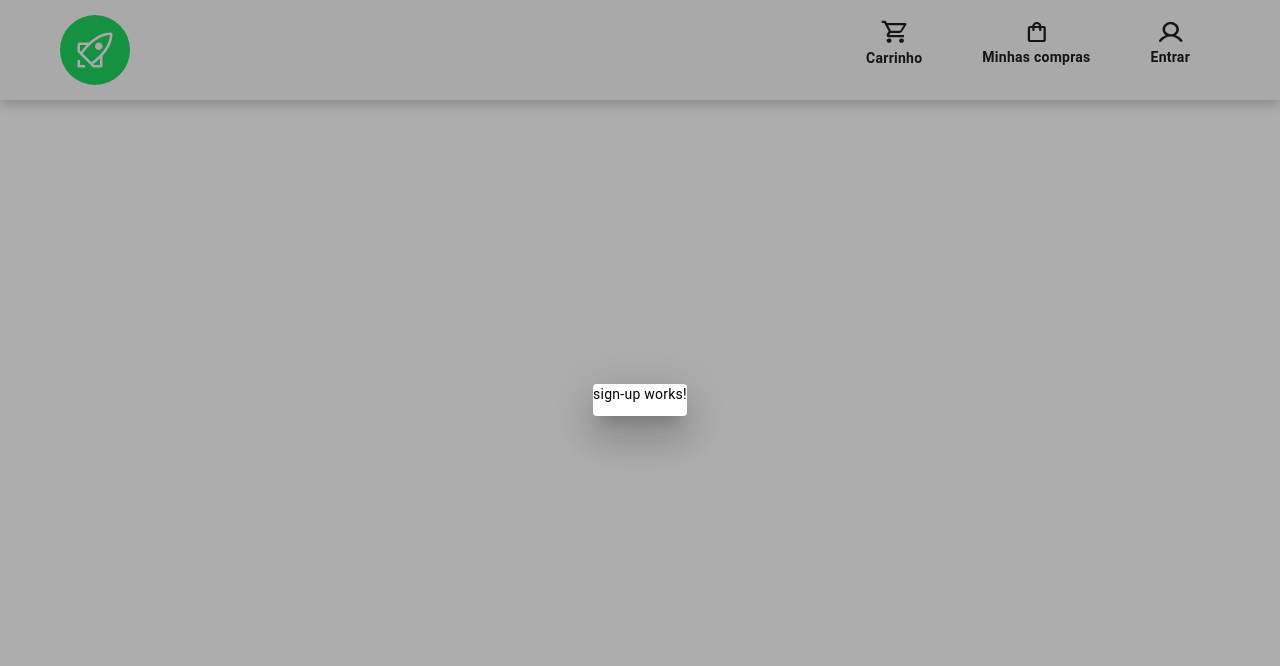
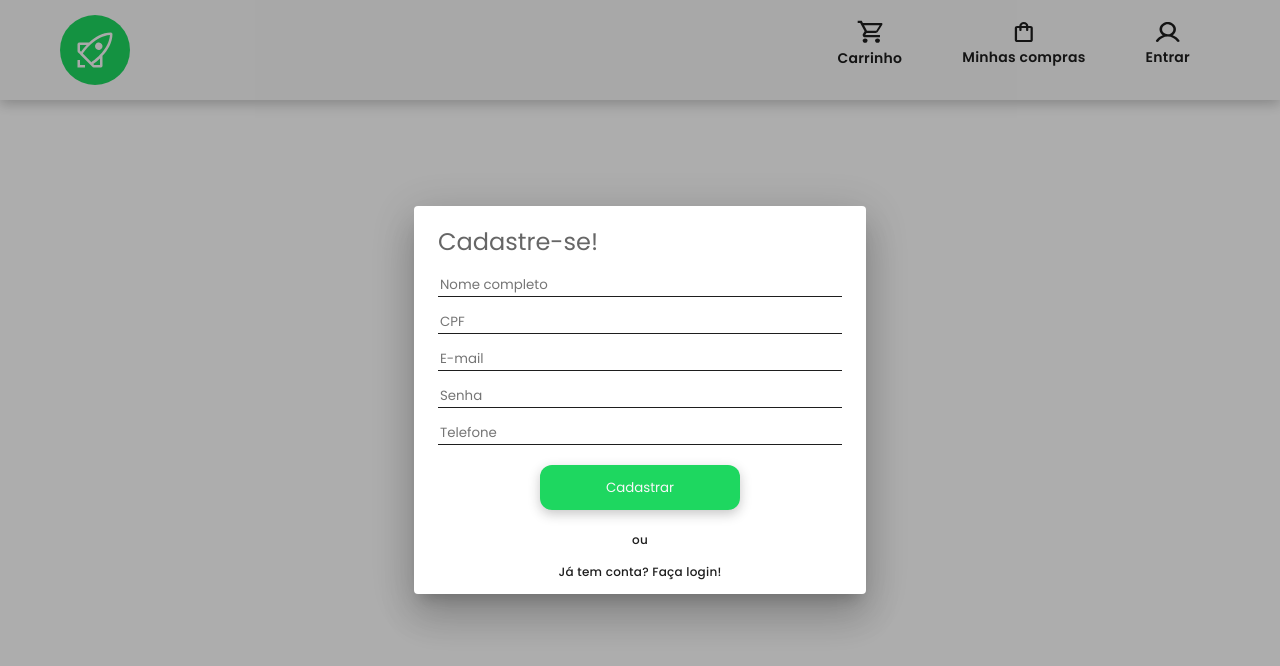
Before and after one commit to MatheusAlves17/les-sirius, an Angular app: page / in a window 1280 px wide. Both pictures are taken after a click on the element "Entrar". Shown: the top 666 px of the page. Built offline with nearby package versions, Linux system fonts and the light colour scheme.

Commit message:
feat: sign-up component

```diff
--- a/src/app/components/navbar/navbar.component.ts
+++ b/src/app/components/navbar/navbar.component.ts
@@ -1,6 +1,7 @@
 import { Component } from '@angular/core';
-import {MatDialog, MatDialogRef} from '@angular/material/dialog';
+import { MatDialog } from '@angular/material/dialog';
 import { SignUpComponent } from '../sign-up/sign-up.component';
+import { FormGroup, FormBuilder, Validators } from '@angular/forms';
 
 
 @Component({
@@ -9,19 +10,20 @@ import { SignUpComponent } from '../sign-up/sign-up.component';
   styleUrls: ['./navbar.component.css']
 })
 export class NavbarComponent {
+  signUpForm: FormGroup | undefined;
 
   constructor(
-    public dialog: MatDialog
+    public dialog: MatDialog,
+    private fb: FormBuilder
   ) {}
 
   ngOnInit():void{
-
-
   }
 
   openSingUp() {
-    const dialogRef = this.dialog.open(SignUpComponent);
-
+    const dialogRef = this.dialog.open(SignUpComponent, {
+      minWidth: '400px'
+    });
     dialogRef.afterClosed().subscribe(result => {
       console.log(`Dialog result: ${result}`);
     });
--- a/src/app/components/sign-up/sign-up.component.css
+++ b/src/app/components/sign-up/sign-up.component.css
@@ -0,0 +1,55 @@
+h1{
+  font-family: 'Poppins', sans-serif;
+}
+form{
+  min-width: 150px;
+  max-width: 500px;
+  width: 100%;
+}
+.input{
+  width: 100%;
+  min-width: 250px;
+  max-width: 500px;
+
+  display: flex;
+  align-self: center;
+  align-items: center;
+  justify-content: center;
+
+  margin-top: 0.875rem;
+  border-bottom: 1px solid #1e1e1e;
+}
+
+:host {
+  display: flex;
+  flex-direction: column;
+  align-items: flex-start;
+}
+
+button{
+  font-family: 'Poppins', sans-serif;
+  width: 200px;
+  height: 45px;
+
+  cursor: pointer;
+  align-self: center;
+  margin-bottom: 20px;
+
+  border: none;
+  border-radius: 12px;
+
+  outline: none;
+  appearance: none;
+
+  color: #F8F8F8;
+  background: #1ED760;
+  box-shadow: 0px 4px 12px rgba(30, 30, 30, 0.25);
+}
+
+.legend{
+  font-size: 12px;
+  color: #1e1e1e;
+  font-weight: 500;
+  align-self: center;
+  font-family: 'Poppins', sans-serif;
+}
--- a/src/app/components/sign-up/sign-up.component.html
+++ b/src/app/components/sign-up/sign-up.component.html
@@ -1 +1,61 @@
-<p>sign-up works!</p>
+<div mat-dialog-content>
+<h1>
+  Cadastre-se!
+</h1>
+  <form [formGroup]="signUpForm">
+    <div class="input">
+      <input
+      formControlName="name"
+      placeholder="Nome completo"
+      type="text"
+      name="name"
+      id="name"
+      required
+      />
+    </div>
+    <div class="input">
+      <input
+      formControlName="cpf"
+      placeholder="CPF"
+      type="text"
+      maxlength="11"
+      name="cpf"
+      id="cpf"
+      required
+      />
+    </div>
+    <div class="input">
+      <input
+      formControlName="email"
+      placeholder="E-mail"
+      type="email"
+      name="email"
+      id="email"
+      required
+      />
+    </div>
+    <div class="input">
+      <input
+      formControlName="password"
+      placeholder="Senha"
+      type="password"
+      name="password"
+      id="password"
+      required
+      />
+    </div>
+    <div class="input">
+      <input
+      formControlName="telphone"
+      placeholder="Telefone"
+      type="tel"
+      name="telphone"
+      id="telphone"
+      required
+      />
+    </div>
+  </form>
+</div>
+<button (click)="onSignUp()">Cadastrar</button>
+<p class="legend">ou</p>
+<p class="legend">Já tem conta? Faça login!</p>
--- a/src/app/components/sign-up/sign-up.component.ts
+++ b/src/app/components/sign-up/sign-up.component.ts
@@ -1,4 +1,6 @@
+import { FormGroup, FormBuilder, Validators } from '@angular/forms';
 import { Component } from '@angular/core';
+import { AuthenticationService } from 'src/app/services/auth.service';
 
 @Component({
   selector: 'app-sign-up',
@@ -7,4 +9,33 @@ import { Component } from '@angular/core';
 })
 export class SignUpComponent {
 
+  signUpForm!: FormGroup;
+
+  constructor(
+    private fb: FormBuilder,
+    private auth: AuthenticationService
+  ){
+
+  }
+  ngOnInit():void{
+    this.signUpForm = this.fb.group({
+      name: ['', [Validators.required]],
+      cpf: ['', [Validators.required]],
+      email: ['', [Validators.required, Validators.email]],
+      password: ['', [Validators.required, Validators.minLength(8)]],
+      telphone: ['', [Validators.required, Validators.minLength(11), Validators.maxLength(11)]],
+    });
+  }
+
+  onSignUp(){
+    let { value } = this.signUpForm;
+    console.log(`dados: ${this.signUpForm}`);
+
+    console.log();
+
+    this.auth.signUp(this.signUpForm.value).subscribe(result => {
+      console.log(`Chegou: ${result}`);
+    })
+  }
+
 }
--- /dev/null
+++ b/src/app/services/auth.service.ts
@@ -0,0 +1,29 @@
+// import { HttpClientModule } from '@angular/common/http';
+import { HttpHeaders } from '@angular/common/http';
+import { HttpClient } from '@angular/common/http';
+import { Injectable } from '@angular/core';
+import { Observable } from 'rxjs';
+
+import { SignUp } from '../models/sign-up.model';
+
+@Injectable({
+  providedIn: 'root'
+})
+export class AuthenticationService {
+
+  apiUrl = 'http://localhost:3333';
+
+  httpOptions = {
+    headers: new HttpHeaders({
+      'Content-Type':'application/json'
+    })
+  };
+
+  constructor(
+    private http: HttpClient
+  ) { }
+
+  public signUp(user: SignUp){
+    return this.http.post(`${this.apiUrl}/user`,user)
+  }
+}
--- a/src/styles.css
+++ b/src/styles.css
@@ -1,2 +1,24 @@
 html, body { height: 100%; }
 body { margin: 0; font-family: 'Poppins', sans-serif;}
+
+input{
+  border: none;
+  appearance: none;
+  outline: none;
+
+  width: 400px;
+}
+
+h1,
+h2,
+h3,
+h4,
+h5,
+h6,
+p,
+span,
+a,
+strong,
+input{
+  font-family: 'Poppins', sans-serif;
+}
```
Also changed, not shown: src/app/app.module.ts (+20 -3 lines), src/app/models/sign-up.model.ts (added, +7 -0 lines).
